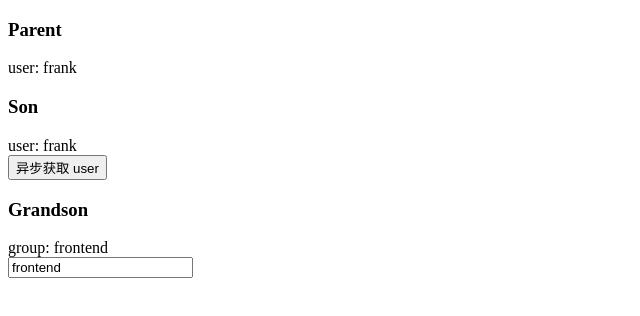
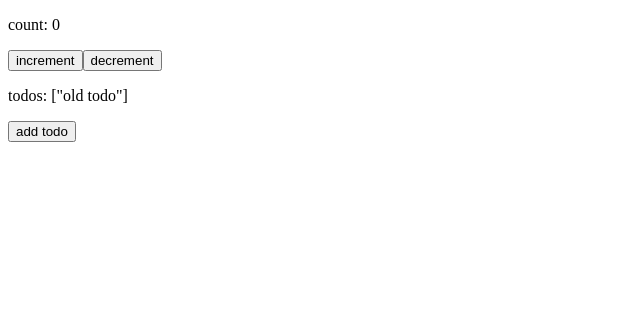
Before and after one commit to Laishuxin/implement-react-redux, a React (Create React App) app: page / in a window 1280 px wide. Shown: the top 316 px of the page, without its empty margins (0-640 px from the left). Built offline with nearby package versions, Linux system fonts and the light colour scheme.

Commit message:
feat: combineReducers

```diff
--- a/src/App.tsx
+++ b/src/App.tsx
@@ -1,122 +1,84 @@
 // @ts-nocheck
-import { Provider, connect, applyMiddleware } from './react-redux'
-import { connectToUser } from './connectors/connect-to-user'
+import {
+  Provider,
+  connect,
+  applyMiddleware,
+  combineReducers,
+} from './react-redux'
 import { reduxThunk } from './middlewares/redux-thunk'
 import { reduxPromise } from './middlewares/redux-promise'
 
 const initState = {
-  user: { name: 'frank', age: 18 },
-  group: { name: 'frontend' },
+  count: 0,
+  todos: ['old todo'],
 }
 
-/**
- * 基于旧的 `state` 创建新的 `state`，如果不需要改变原有的 `state`，则返回上一次的 `state`。
- * @param state
- * @param { type: string, payload: any }
- * @returns newState
- */
-const reducer = (state, { type, payload }) => {
-  if (type === 'updateUser') {
-    return {
-      ...state,
-      user: {
-        ...state.user,
-        ...payload,
-      },
-    }
-  }
-  if (type === 'updateGroup') {
-    return {
-      ...state,
-      group: payload,
-    }
+const countReducer = (state, { type }) => {
+  switch (type) {
+    case 'INCREMENT':
+      return state + 1
+    case 'DECREMENT':
+      return state - 1
   }
   return state
 }
 
+const todosReducer = (state, { type, payload }) => {
+  switch (type) {
+    case 'ADD_TODO':
+      return [...state, payload]
+  }
+  return state
+}
+
+const allReducers = combineReducers({
+  count: countReducer,
+  todos: todosReducer,
+})
+
 // const store = createStore(reducer, initState)
-const store = applyMiddleware(reduxThunk, reduxPromise)(reducer, initState)
+const store = applyMiddleware(reduxThunk, reduxPromise)(allReducers, initState)
 
 const App = () => {
   return (
     <Provider value={store}>
-      <Parent />
-      <Son />
-      <Grandson />
+      <Counter />
+      <Todos />
     </Provider>
   )
 }
 
-const Parent = () => {
-  console.log('Parent: ', Math.random())
+const Counter = connect(state => ({
+  count: state.count,
+}))(({ count, dispatch }) => {
+  console.log(`count: ${count}`)
+  const handleIncrement = () => dispatch({ type: 'INCREMENT' })
+  const handleDecrement = () => dispatch({ type: 'DECREMENT' })
+
   return (
-    <section>
-      <h3>Parent</h3>
-      <User />
-    </section>
+    <div>
+      <p>count: {count}</p>
+      <button onClick={handleIncrement}>increment</button>
+      <button onClick={handleDecrement}>decrement</button>
+    </div>
   )
-}
+})
 
-const Son = () => {
-  console.log('Son: ', Math.random())
-  return (
-    <section>
-      <h3>Son</h3>
-      <UserModifier />
-    </section>
-  )
-}
+// 用来标识，别无它意
+let id = 0
+const Todos = connect(state => ({ todos: state.todos }))(
+  ({ todos, dispatch }) => {
+    console.log(`todos: ${todos}`)
+    const handleAddTodo = () =>
+      dispatch({ type: 'ADD_TODO', payload: `new todo ${id++}` })
 
-const Grandson = connect(state => ({ group: state.group }))(
-  ({ group, dispatch }) => {
-    console.log('Grandson: ', Math.random())
-    const onChange = e => {
-      dispatch({ type: 'updateGroup', payload: { name: e.target.value } })
-    }
     return (
-      <section>
-        <h3>Grandson</h3>
-        <div>group: {group.name}</div>
-        <input type='text' value={group.name} onChange={onChange} />
-      </section>
+      <div>
+        <p>todos: {JSON.stringify(todos)}</p>
+        <button onClick={handleAddTodo}>add todo</button>
+      </div>
     )
   },
 )
 
-const User = connectToUser(({ user }) => {
-  console.log('User: ', Math.random())
-  return <div>user: {user.name}</div>
-})
-
-const fetchData = url => {
-  return new Promise((resolve, reject) => {
-    setTimeout(() => {
-      resolve({ data: { name: '1s 后返回的结果' } })
-      // reject({ name: 'error...' })
-    }, 1000)
-  })
-}
-
-const fetchUser = () =>
-  fetchData('/user')
-    .then(response => response.data)
-    .catch({ name: 'unknown' })
-const UserModifier = connect()(({ state, dispatch }) => {
-  console.log('UserModifier: ', Math.random())
-
-  const handleClick = () => {
-    dispatch({
-      type: 'updateUser',
-      payload: fetchUser(),
-    })
-  }
-
-  return (
-    <div>
-      <div>user: {state.user.name}</div>
-      <button onClick={handleClick}>异步获取 user</button>
-    </div>
-  )
-})
-
 export default App
--- a/src/react-redux.tsx
+++ b/src/react-redux.tsx
@@ -77,3 +77,38 @@ export const connect = (mapStateToProps, mapDispatchToProps) => Component => {
     return <Component {...props} {...dispatchers} {...data} />
   }
 }
+
+export function combineReducers(reducers) {
+  if (typeof reducers !== 'object') {
+    return reducers
+  }
+  // 过滤不合法的 reducers
+  const reducerKeys = Object.keys(reducers)
+  const finalReducers = {}
+  for (let i = 0; i < reducerKeys.length; i++) {
+    const key = reducerKeys[i]
+    // 只有是函数才认为是合法的 reducer
+    if (isFunc(reducers[key])) {
+      finalReducers[key] = reducers[key]
+    }
+  }
+
+  const finalReducerKeys = Object.keys(finalReducers)
+  return function combine(state, action) {
+    const nextState = {}
+    let hasChanged = false
+
+    for (let i = 0; i < finalReducerKeys.length; i++) {
+      const key = finalReducerKeys[i]
+      const reducer = finalReducers[key]
+
+      const previousStateForKey = state[key]
+      const nextStateForKey = reducer(previousStateForKey, action)
+      nextState[key] = nextStateForKey
+      hasChanged = hasChanged || previousStateForKey !== nextStateForKey
+    }
+    hasChanged =
+      hasChanged || finalReducerKeys.length !== Object.keys(nextState).length
+    return hasChanged ? nextState : state
+  }
+}
```
